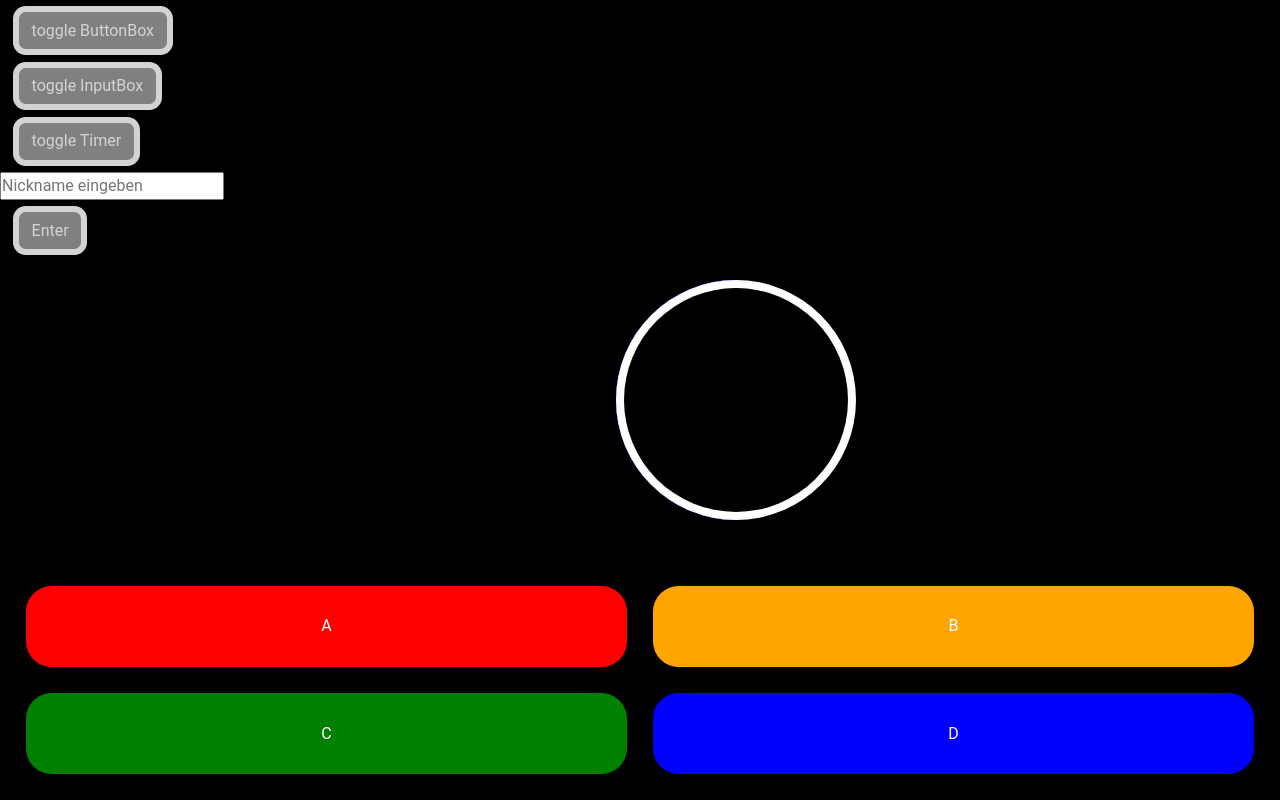
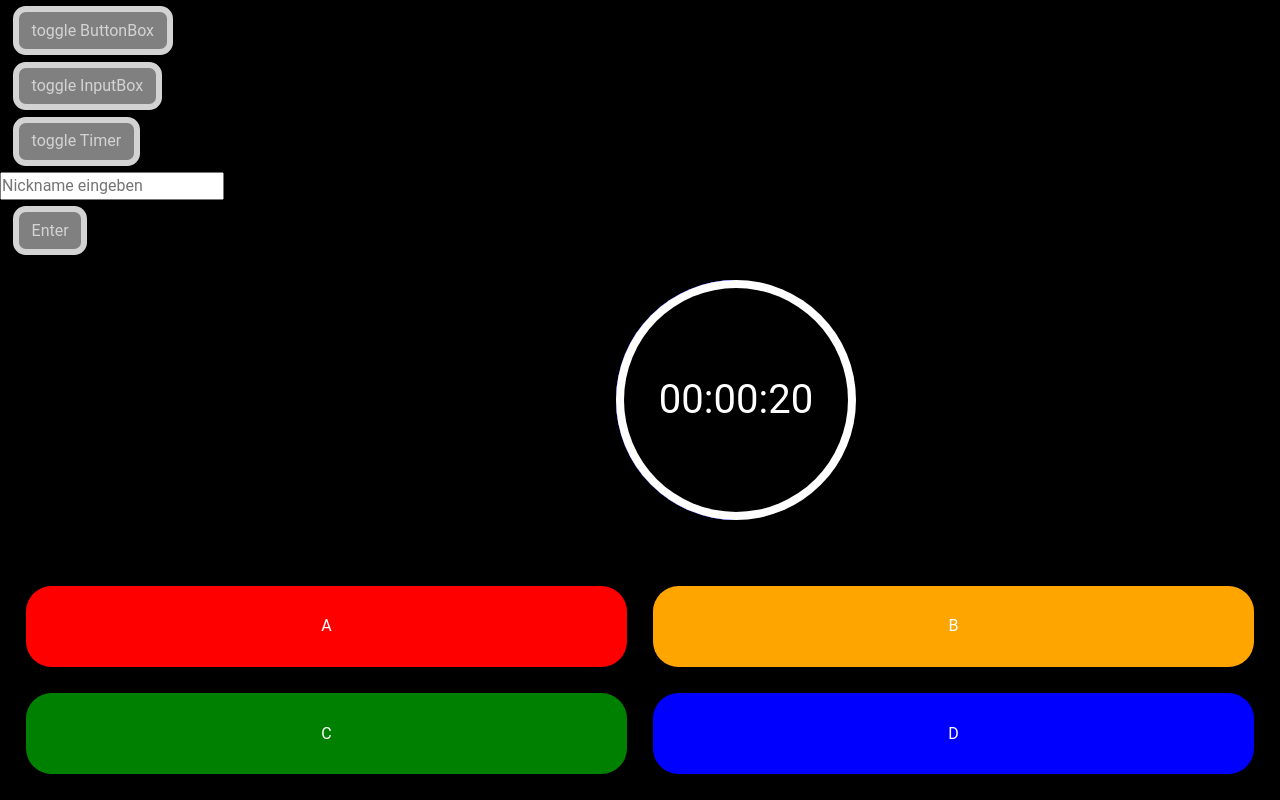
Before and after one commit to PuderAlphaBaer/125JahreMTGJubilaeum, a plain HTML site: page index.html in a window 1280 px wide. Drawn offline with nearby package versions, Linux system fonts and the light colour scheme; no server answers.

Commit message:
kleine Änderung, nur zum test

```diff
--- a/index.html
+++ b/index.html
@@ -20,7 +20,7 @@
                 <div class="semicircle"></div>
                 <div class="semicircle"></div>
                 <div class="bigcircle">
-                    <div class="timertext" id="timertext"></div>
+                    <div class="timertext" id="timertext">00:00:20</div>
                 </div>
             </div>
         </div>
```
